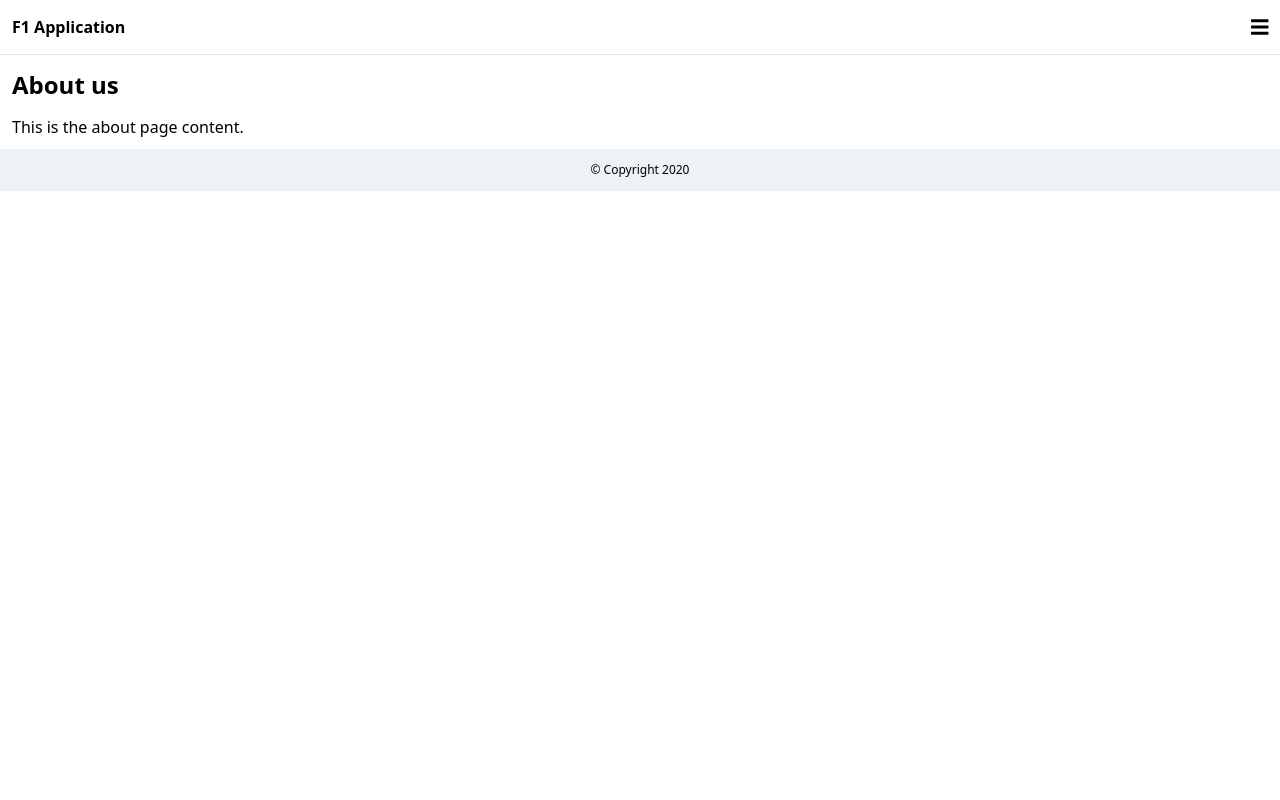
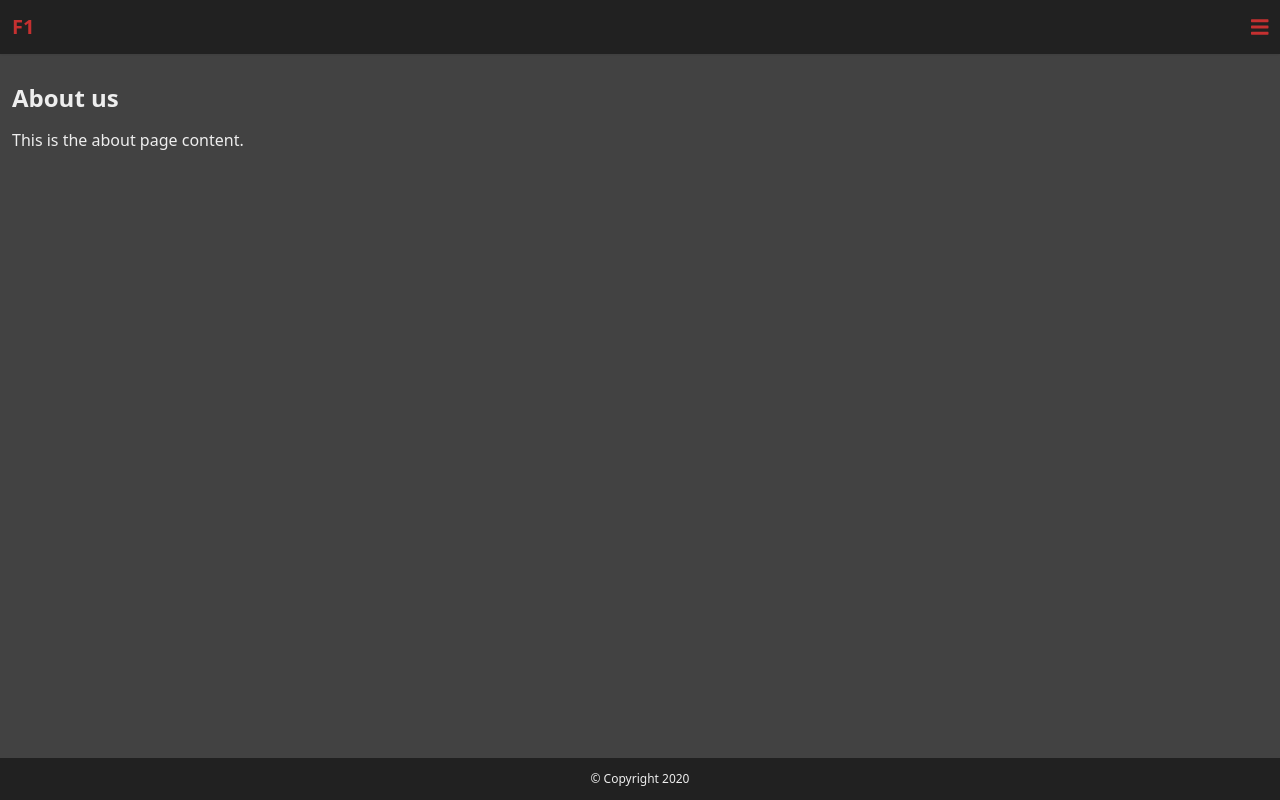
Before and after one commit to Francois-vv/F1-Application, a React (Create React App) app in the folder f1-app/: page /about in a window 1280 px wide. Built offline with nearby package versions, Linux system fonts and the light colour scheme.

Commit message:
Changed Application Colours to Match Theme
Header and Footer now scroll with text, also added more content to race cards

```diff
--- a/f1-app/src/App.js
+++ b/f1-app/src/App.js
@@ -8,10 +8,10 @@ import Results from "./Views/Results";
 
 function App() {
   return (
-    <div className="relative pb-10">
+    <div className="static min-h-screen pb-10 text-gray-200 bg-gray-800">
       <Router>
         <Header />
-        <div className="p-3">
+        <div className="p-3 pt-20">
           <Switch>
             <Route exact path="/">
               <Home />
--- a/f1-app/src/Components/Footer.js
+++ b/f1-app/src/Components/Footer.js
@@ -2,7 +2,7 @@ import React from 'react'
 
 function Footer() {
     return(
-        <footer className="bg-gray-200 text-center text-xs p-3 absolute bottom-0 w-full">
+        <footer className="fixed bottom-0 w-full p-3 text-xs text-center bg-gray-900">
             &copy; Copyright 2020
         </footer>
     )
--- a/f1-app/src/Components/Header.js
+++ b/f1-app/src/Components/Header.js
@@ -3,9 +3,9 @@ import Navigation from './Navigation'
 
 function Header() {
     return(
-        <header className="border-b p-3 flex justify-between items-center">
-            <span className="font-bold">
-                F1 Application
+        <header className="fixed flex items-center justify-between w-full p-3 bg-gray-900 shadow-sm">
+            <span className="text-xl font-bold text-red-700">
+                F1
             </span>
 
             <Navigation />
--- a/f1-app/src/Components/Navigation.js
+++ b/f1-app/src/Components/Navigation.js
@@ -21,7 +21,7 @@ function Navigation() {
 
   return (
     <nav>
-      <span className="text-xl">
+      <span className="text-xl text-red-700">
         <FontAwesomeIcon icon={faBars} onClick={() => setShowMenu(!showMenu)} />
       </span>
 
@@ -31,7 +31,7 @@ function Navigation() {
             <animated.div
               key={key}
               style={props}
-              className="bg-black-t-50 fixed top-0 left-0 w-full h-full z-50"
+              className="fixed top-0 left-0 z-50 w-full h-full bg-black-t-50"
               onClick={() => setShowMenu(false)}
             ></animated.div>
           )
@@ -43,7 +43,7 @@ function Navigation() {
             <animated.div
               key={key}
               style={props}
-              className="fixed bg-white top-0 left-0 w-4/5 h-full z-50 shadow"
+              className="fixed top-0 left-0 z-50 w-4/5 h-full bg-gray-900 shadow"
             >
               <NavigationMenu closeMenu={() => setShowMenu(false)} />
             </animated.div>
--- a/f1-app/src/Components/NavigationMenu.js
+++ b/f1-app/src/Components/NavigationMenu.js
@@ -4,12 +4,14 @@ import { Link } from "react-router-dom";
 function NavigationMenu(props) {
   return (
     <div>
-      <div className="font-bold py-3">F1 Application</div>
+      <div className="p-3 text-xl font-bold text-red-700">F1</div>
+      <div className="min-h-screen bg-gray-800">
         <ul>
           <li>
             <Link
               to="/"
-            className="text-blue-500 py-3 border-t border-b block"
+              className=
+              "block p-3 font-semibold text-red-600"
               onClick={props.closeMenu}
             >
               Home
@@ -18,7 +20,7 @@ function NavigationMenu(props) {
           <li>
             <Link
               to="/about"
-            className="text-blue-500 py-3 border-b block"
+              className="block p-3 font-semibold text-red-600"
               onClick={props.closeMenu}
             >
               About
@@ -26,6 +28,8 @@ function NavigationMenu(props) {
           </li>
         </ul>
       </div>
+
+    </div>
   );
 }
 
--- a/f1-app/src/Components/RaceCard.js
+++ b/f1-app/src/Components/RaceCard.js
@@ -4,11 +4,15 @@ import {Link} from 'react-router-dom'
 function RaceCard(props){
     return(
         <Link to={`/results/${props.race.season}/${props.race.round}`}>
-            <div className="border mb-4 rounded overflow-hidden">
+            <div className="mb-4 overflow-hidden border border-gray-600 rounded">
             <div className="p-3">
-                <h3 className="font-bold text-xl mb-3">
+                <h3 className="mb-2 text-xl font-bold">
                     {props.race.raceName}
                 </h3>
+                <div className="font-semibold text-l">
+                    {props.race.Circuit.circuitName}
+                    <p className="text-base font-normal">Date: {props.race.date}</p>
+                </div>
             </div>
         </div>
         </Link>
--- a/f1-app/src/Views/About.js
+++ b/f1-app/src/Views/About.js
@@ -2,8 +2,8 @@ import React from "react";
 
 function About() {
   return (
-    <div>
-      <h1 className="font-bold text-2xl mb-3">About us</h1>
+    <div className="h-auto">
+      <h1 className="mb-3 text-2xl font-bold">About us</h1>
       <p>This is the about page content.</p>
     </div>
   );
--- a/f1-app/src/Views/Home.js
+++ b/f1-app/src/Views/Home.js
@@ -61,7 +61,7 @@ function Home() {
 
   return (
     <div>
-      <h1 className="font-bold text-2xl">Current F1 Schedule</h1>
+      <h1 className="pb-3 text-2xl font-bold">Current F1 Schedule</h1>
       {content}
     </div>
   );
--- a/f1-app/src/Views/Results.js
+++ b/f1-app/src/Views/Results.js
@@ -49,12 +49,20 @@ function Results() {
   if (results.data) {
     content = (
       <div>
-        <h1 className="text-2xl font-bold mb-3">
-          F1 {results.data.MRData.RaceTable.season} Season
+        <h1 className="mb-3 text-2xl font-bold">
+          Results
         </h1>
-        <div className="font-bold text-xl mb-3">
+        <div className="mb-3 text-xl font-bold">
           {results.data.MRData.RaceTable.Races[0].raceName}
         </div>
+        <table className="table-auto">
+        <thead>
+          <tr>
+            <th className="px-4 py-2"></th>
+          </tr>
+        </thead>
+
+        </table>
       </div>
     );
   }
--- a/f1-app/tailwind.config.js
+++ b/f1-app/tailwind.config.js
@@ -2,6 +2,19 @@ module.exports = {
   purge: [],
   theme: {
     extend: {
+      colors: {
+        gray: {
+          '100': '#f5f5f5',
+          '200': '#eeeeee',
+          '300': '#e0e0e0',
+          '400': '#bdbdbd',
+          '500': '#9e9e9e',
+          '600': '#757575',
+          '700': '#616161',
+          '800': '#424242',
+          '900': '#212121',
+        }
+      },
       backgroundColor:{
         'black-t-50' : 'rgba(0,0,0,0.5)',
       }
```
Also changed, not shown: f1-app/src/index.css (+5 -2 lines), f1-app/src/tailwind.css. Lines whose indentation alone changed are shown as unchanged.
